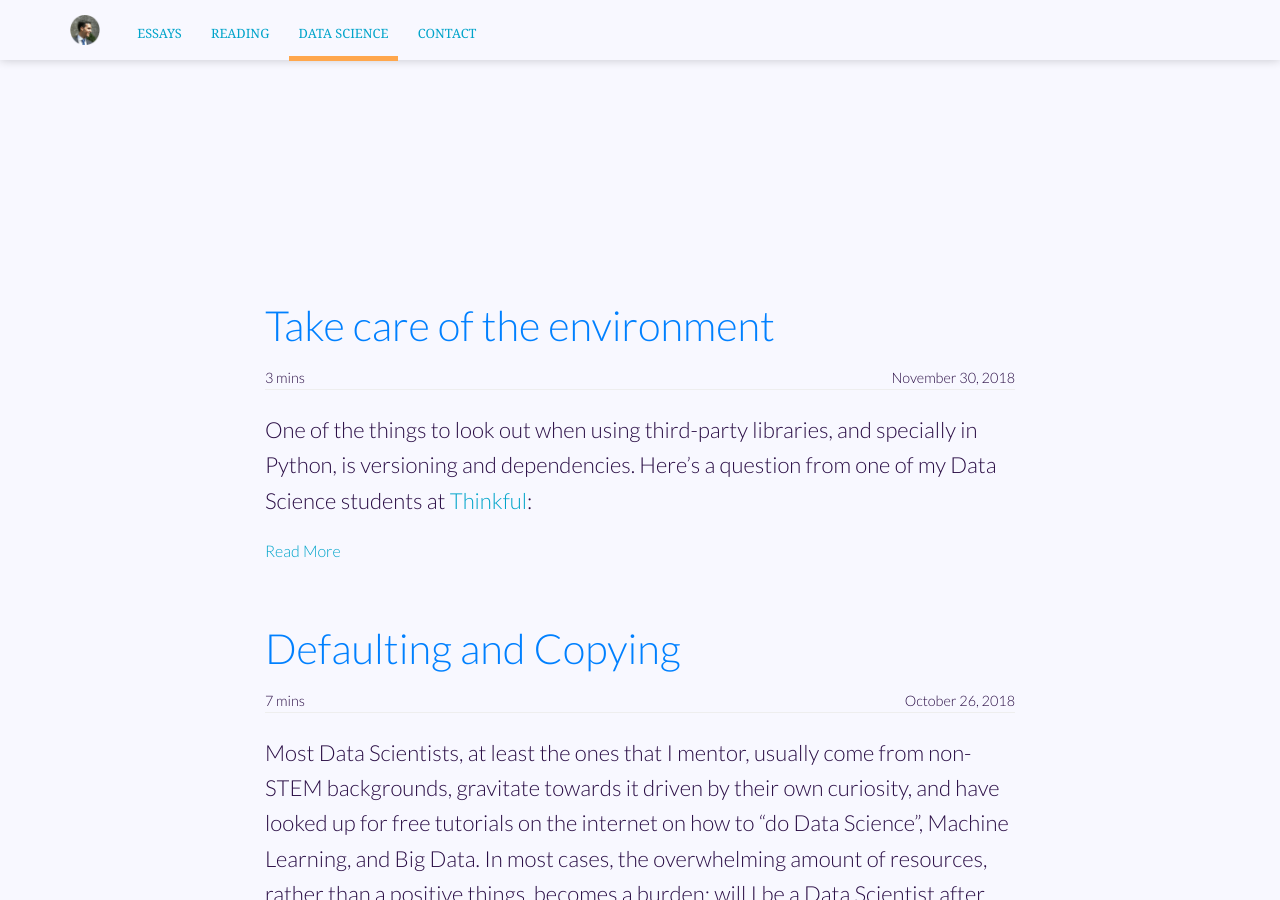
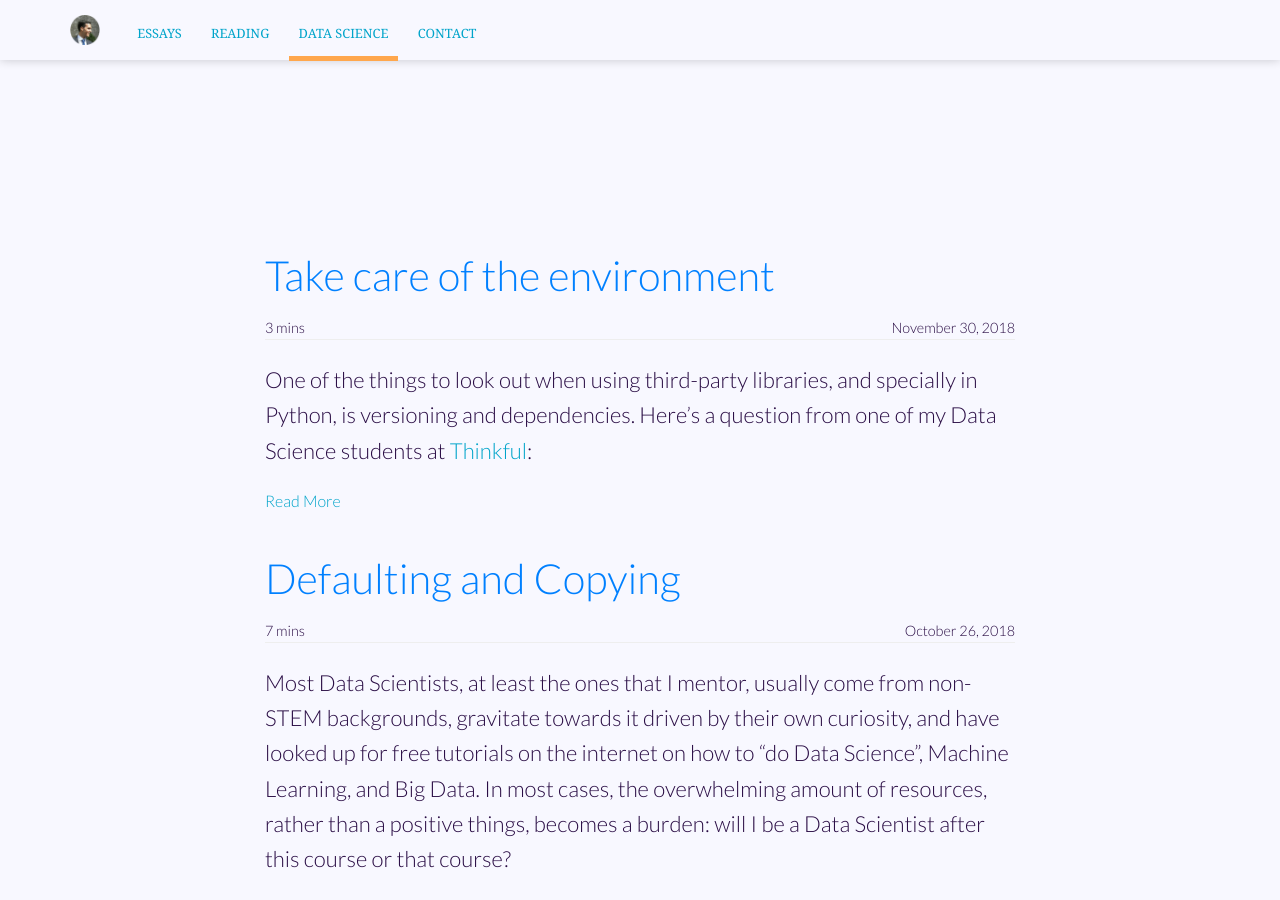
Before and after one commit to ohduran/ohduran.github.io, a Jekyll site: the page built from datascience/index.html, in a window 1280 px wide and 900 px high, scrolled down 649 px. Built offline with Jekyll 4.4.1, drawn with Linux system fonts in a browser that asks for light colours; nearby versions of some CDN libraries.

Commit message:
format reading

```diff
--- a/_sass/blog.scss
+++ b/_sass/blog.scss
@@ -4,15 +4,11 @@
 	margin: 0;
 	font-size: 1em;
 
-	li {
-		padding: 50px 0;
-	}
 
 	.blog-post {
-		padding: 10px 0;
 
-		&:first-child {
-			padding-top: 50px;
+		&:last-child {
+			padding-bottom: $spacing-unit;
 		}
 
 		.post-details {
```
Also changed, not shown: reading/index.html (+2 -5 lines).
